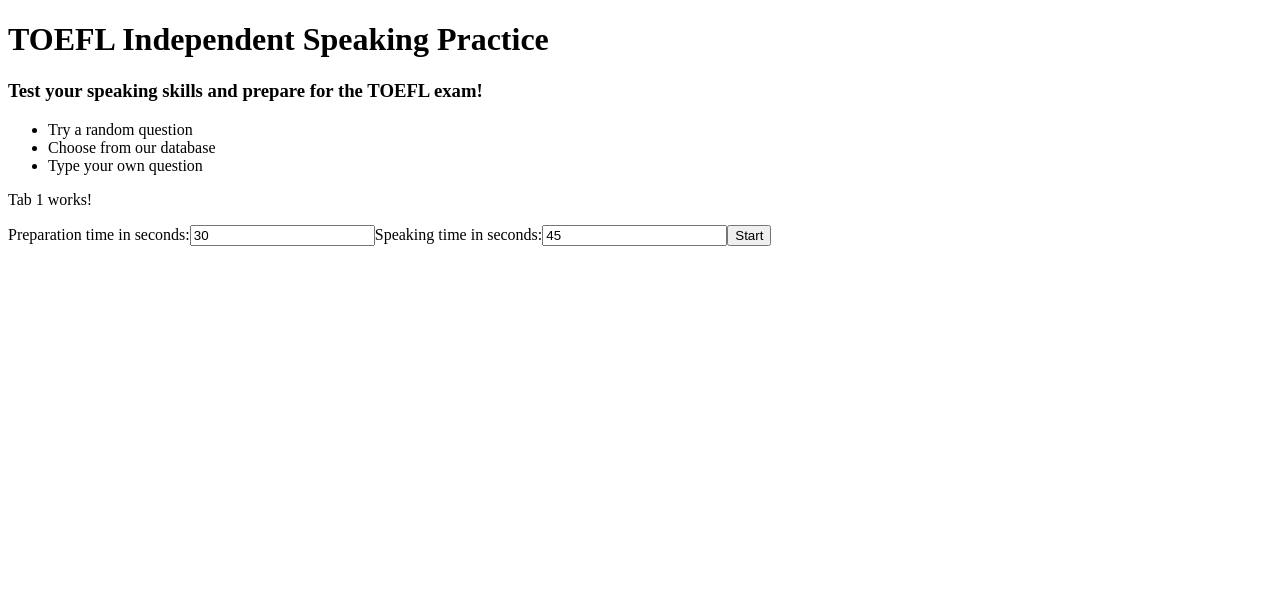
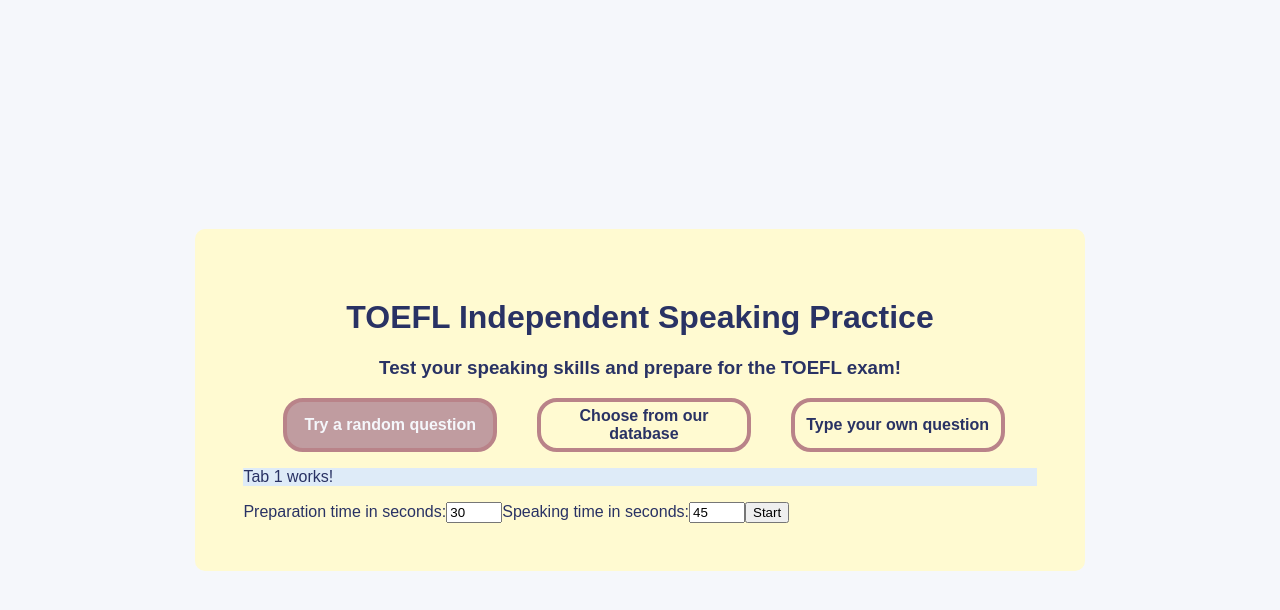
Before and after one commit to hummus-erectus/toeflApp, a React (Vite) app: page / in a window 1280 px wide. Shown: the top 610 px of the page. Built offline with nearby package versions, Linux system fonts and the light colour scheme.

Commit message:
Some styling

```diff
--- a/src/App.css
+++ b/src/App.css
@@ -1,3 +1,88 @@
 *{
   box-sizing: border-box;
 }
+
+body{
+  margin:0;
+  background-color: #F5F7FB;
+  color: #293264;
+  display: flex;
+  align-items: center;
+  justify-content: center;
+  height:100vh;
+  font-family: sans-serif;
+
+}
+
+#root{
+  margin: auto;
+  padding: 3em;
+  background-color: #FFFAD1;
+  border-radius: 10px;
+}
+
+h1, h3{
+  text-align: center;
+}
+
+
+.react-tabs__tab-list{
+  list-style-type: none;
+  display: flex;
+  gap: 0.5em;
+  flex-direction: column;
+}
+
+.react-tabs__tab{
+  flex: 1 1 0px;
+
+  display: flex;
+  justify-content: center;
+  align-items: center;
+  text-align: center;
+
+  font-weight: 700;
+  margin-inline: 2em;
+  margin-left: 0;
+  cursor: pointer;
+  border: solid 4px #B98389;
+  border-radius: 20px;
+  padding: 5px 10px;
+}
+
+.react-tabs__tab--selected{
+  border: solid 4px #B98389;
+  color: #F5F7FB;
+  background: #c09ca0;
+}
+
+.react-tabs__tab-panel{
+  background-color: #DEEBF8;
+}
+
+.question--text{
+  text-align: center;
+  font-size: 30px;
+}
+
+.question--counter{
+  text-align: center;
+}
+
+@media screen and (min-width: 320px) {
+  .question--text {
+    font-size: calc(40px + 6 * ((100vw - 320px) / 680));
+  }
+}
+
+@media screen and (min-width: 640px) {
+  .react-tabs__tab-list{
+    flex-direction: row;
+  }
+}
+
+@media screen and (min-width: 1000px) {
+  .question--text {
+    font-size: 50px;
+  }
+}
--- a/src/App.jsx
+++ b/src/App.jsx
@@ -1,6 +1,7 @@
 import React from 'react'
 import StartScreen from './Components/StartScreen'
 import QuestionScreen from './Components/QuestionScreen'
+import questionData from './Components/questionData'
 
 import './App.css'
 
@@ -29,6 +30,7 @@ function App() {
         setStart={setStart}
         questionText={questionText}
         setQuestionText={setQuestionText}
+        questionData={questionData}
       />
       :
       <QuestionScreen
--- a/src/Components/QuestionScreen.jsx
+++ b/src/Components/QuestionScreen.jsx
@@ -32,12 +32,12 @@ export default function QuestionScreen (props) {
 
 
     return(
-        <div>
-            <h1>{question}</h1>
+        <div className='question--container'>
+            <h1 className='question--text'>{question}</h1>
             {prepTime ?
-                <h2>Preparation time remaining: {prepCounter}</h2>
+                <h2 className='question--counter'>Preparation time remaining: {prepCounter}</h2>
                 :
-                <h2>Speaking time remaining: {speakCounter}</h2>
+                <h2 className='question--counter'>Speaking time remaining: {speakCounter}</h2>
             }
             {speakCounter===0 &&
                 <button onClick={handleRestartButtonClick}>Restart Speaking Timer</button>
--- a/src/Components/StartScreen.jsx
+++ b/src/Components/StartScreen.jsx
@@ -1,16 +1,16 @@
 import React from 'react'
-import { Tab, Tabs, TabList, TabPanel } from "react-tabs";
+import { Tab, Tabs, TabList, TabPanel } from "react-tabs"
+// import questionData from './questionData'
 // import CustomizeForm from './CustomizeForm'
 
 export default function StartScreen(props) {
 
     const [customQuestion, setCustomQuestion] = React.useState("")
-
     const [questionSourceType, setQuestionSourceType] = React.useState(0)
 
     function handleCustomQuestionChange(event) {
         setCustomQuestion(event.target.value)
-        console.log(customQuestion)
+        // console.log(customQuestion)
     }
 
     function handleChange(event) {
@@ -26,8 +26,15 @@ export default function StartScreen(props) {
     function handleSubmit(event) {
         event.preventDefault()
         props.setStart(true)
-        props.setQuestionText(customQuestion)
-        console.log(props.customTime)
+        if (questionSourceType === 0){
+            const randomNumber = Math.floor(Math.random() * props.questionData.length)
+            const randomQuestion = props.questionData[randomNumber].question
+            props.setQuestionText(randomQuestion)
+        }
+
+        else if(questionSourceType === 2){
+            props.setQuestionText(customQuestion)
+        }
     }
 
 
@@ -66,6 +73,8 @@ export default function StartScreen(props) {
                 Preparation time in seconds:
                 <input
                     type="number"
+                    min="0"
+                    max="60"
                     onChange={handleChange}
                     name="prepTime"
                     value={props.customTime.prepTime}
@@ -75,6 +84,8 @@ export default function StartScreen(props) {
                 Speaking time in seconds:
                 <input
                     type="number"
+                    min="0"
+                    max="60"
                     onChange={handleChange}
                     name="speakTime"
                     value={props.customTime.speakTime}
--- /dev/null
+++ b/src/Components/questionData.js
@@ -0,0 +1,14 @@
+export default [
+    {
+        id: 1,
+        question: "Do you prefer cats or dogs?"
+    },
+    {
+        id: 2,
+        question: "Do you agree or disagree with the following statement? Children should learn to code from an early age."
+    },
+    {
+        id: 3,
+        question: "Would you rather fight 1 duck the size of a horse or 100 horses each the size of a duck?"
+    }
+]
```
